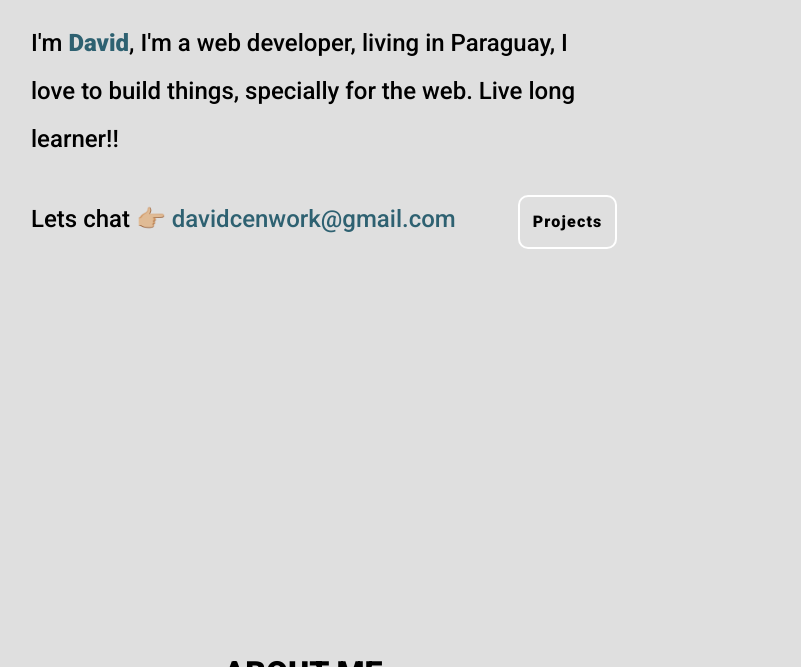
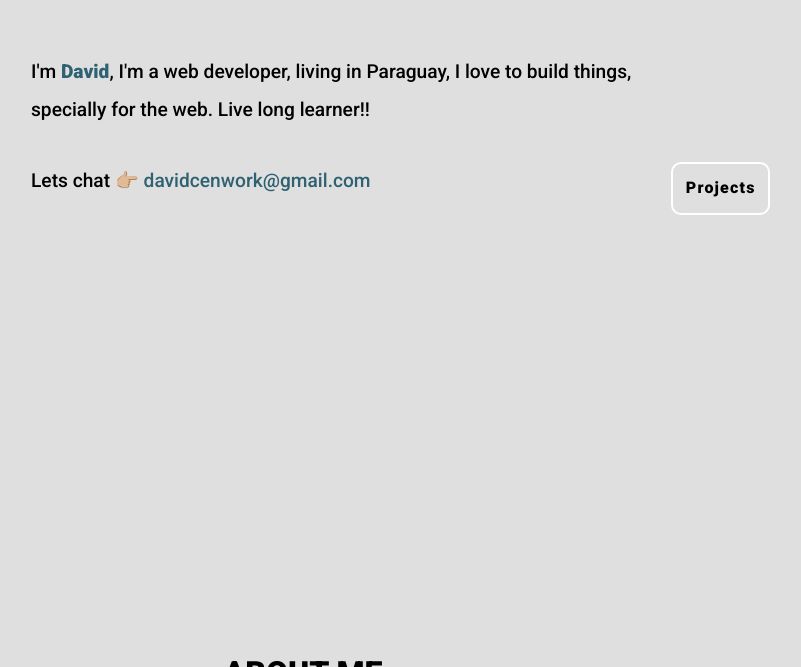
Before and after one commit to Parzivalcen/Portfolio_simple, a plain HTML site: page index.html in a window 1280 px wide. Shown: the part 354-1021 px from the top of the page, without its empty margins (41-842 px from the left). Drawn offline with Linux system fonts and the light colour scheme.

Commit message:
added responsiveness to main

```diff
--- a/style.css
+++ b/style.css
@@ -140,11 +140,20 @@ body {
   background-color: rgb(223, 223, 223);
 }
 /* LANDING */
-
 .container {
   display: flex;
+  flex-direction: column;
+  justify-content: center;
   height: 100vh;
+  width: 100vw;
   align-items: center;
+}
+@media screen and (min-width:812px){
+  .container {
+    height: 100vh;
+    flex-direction: row;
+    align-items: center;
+  }
 }
 .my-description h1 {
   margin-block: 4rem;
@@ -153,9 +162,24 @@ body {
 }
 .my-description p {
   line-height: 2;
-  font-size: 1.5rem;
+  font-size: 1.2rem;
   font-weight: 500;
-  max-width: 40rem;
+  width: 15rem;
+}
+@media screen and (min-width:500px) {
+  .my-description p {
+
+    min-width: 25rem;
+    max-width: 40rem;
+  }
+
+}
+@media screen and (min-width:812px) {
+  .my-description p {
+    min-width: 40rem;
+    max-width: 40rem;
+  }
+
 }
 .container .name {
   color: #2e6171;
@@ -163,8 +187,34 @@ body {
 }
 .contact {
   display: flex;
+  flex-direction: column;
   justify-content: space-between;
   margin-top: 2rem;
+}
+.btn-projects {
+  padding: 0.8rem;
+  background: transparent;
+  border: 2px solid white;
+  font-weight: bold;
+  font-size: 1rem;
+  letter-spacing: 1.2px;
+  border-radius: 10px;
+  transition: all 0.3s;
+  margin-top: 1rem;
+}
+@media screen and (min-width:812px) {
+  .contact {
+    display: flex;
+    flex-direction: row;
+    justify-content: space-between;
+    margin-top: 2rem;
+
+
+  }
+  .btn-projects {
+    margin-top: 0rem;
+  }
+
 }
 .contact a {
   color: #2e6171;
@@ -182,16 +232,7 @@ body {
   border-radius: 10px;
   transition: all 0.3s;
 }
-.btn-projects {
-  padding: 0.8rem;
-  background: transparent;
-  border: 2px solid white;
-  font-weight: bold;
-  font-size: 1rem;
-  letter-spacing: 1.2px;
-  border-radius: 10px;
-  transition: all 0.3s;
-}
+
 .btn:hover {
   cursor: pointer;
   color: #2e6171;
```
